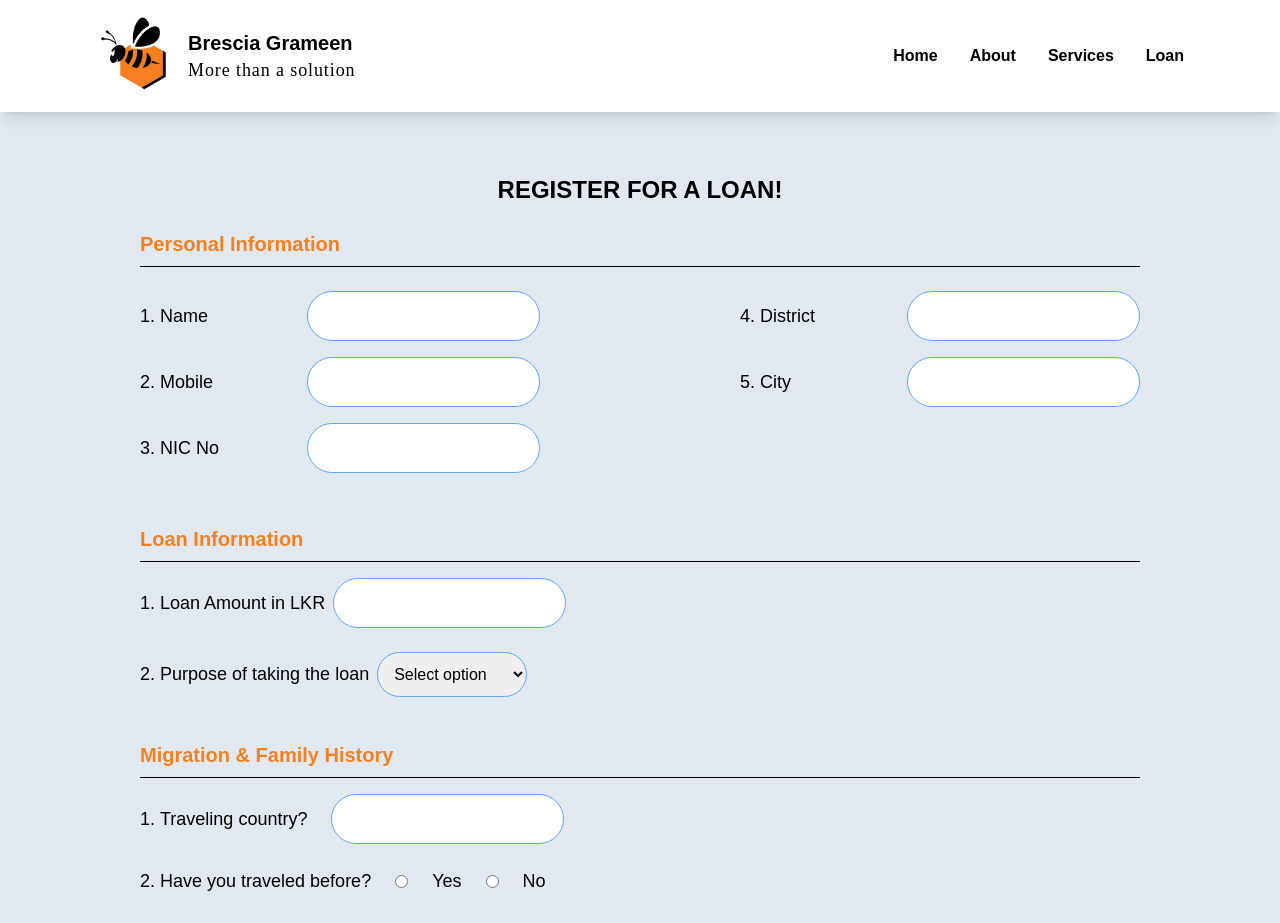
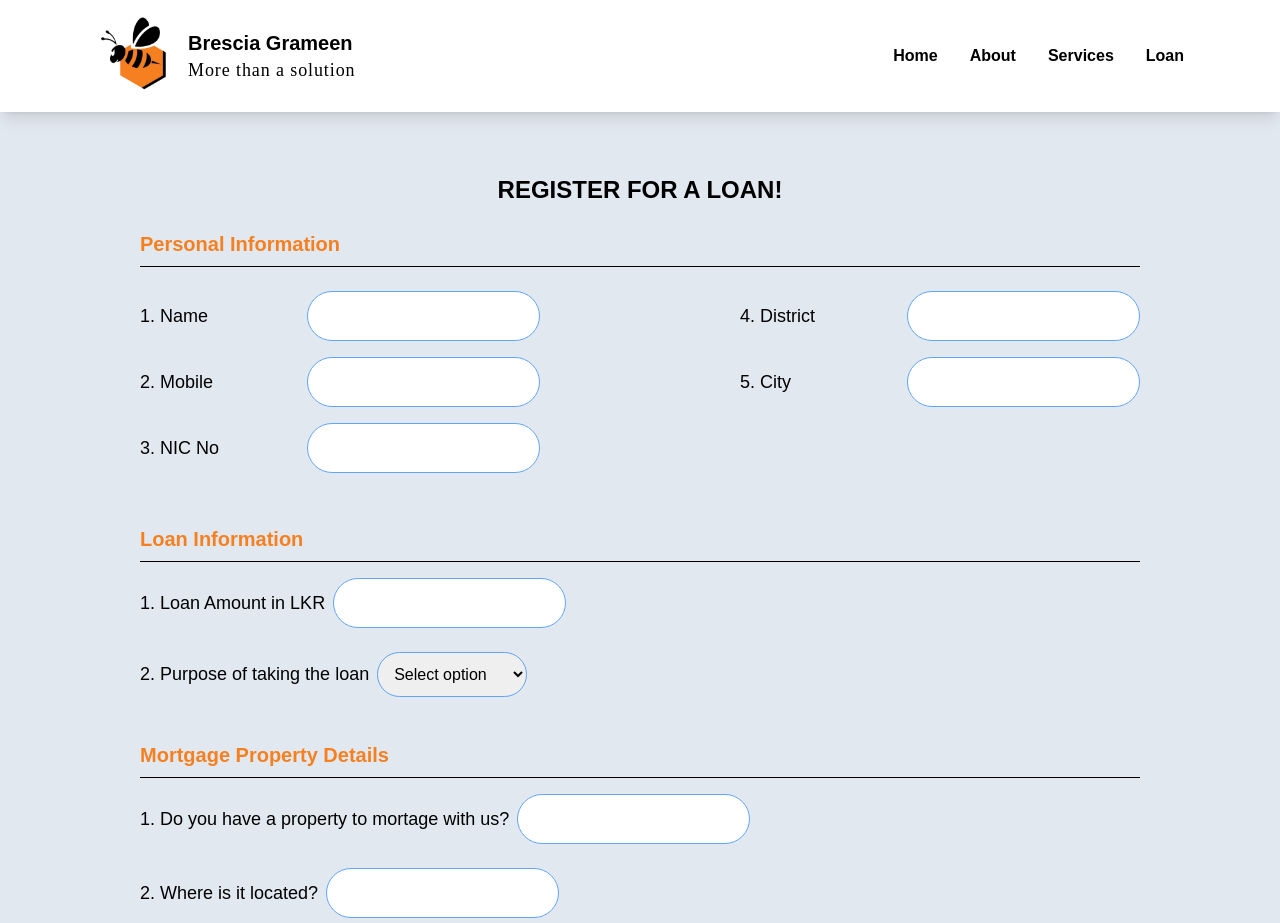
Before and after one commit to techocea/bresciagrameen, a React (Create React App) app: page /loans in a window 1280 px wide. Shown: the top 923 px of the page. Built offline with nearby package versions, Linux system fonts and the light colour scheme.

Commit message:
new adds

```diff
--- a/src/pages/loan.jsx
+++ b/src/pages/loan.jsx
@@ -3,16 +3,12 @@ import { useForm } from "@formspree/react";
 
 const Loan = () => {
   const [selectedPurpose, setSelectedPurpose] = useState("Select option");
-  const [countryField, setCountryField] = useState(false);
-  // const [travelField, setTravelField] = useState(false);
-  const [liveAbroad, setLiveAbroad] = useState("");
-  const [agencyField, setAgencyField] = useState(null);
-  // const [relationField, setRelationField] = useState(false);
-  const [supportField, setSupportField] = useState(null);
-  const [agencyName, setAgencyName] = useState(null);
-  const [sponsoringMe, setSponsoringMe] = useState(null);
-  const [travelHistory, setTravelHistory] = useState(null);
-
+  const [liveAbroad, setLiveAbroad] = useState(false);
+  const [supportField, setSupportField] = useState(false);
+  const [agencyName, setAgencyName] = useState(false);
+  const [sponsoringMe, setSponsoringMe] = useState(false);
+  const [travelHistory, setTravelHistory] = useState(false);
+  const [showMigrationDetails, setShowMigrationDetails] = useState(false);
 
   const [state, handleSubmit] = useForm("xayrngwe");
 
@@ -20,47 +16,46 @@ const Loan = () => {
     const selected = e.target.value;
 
     setSelectedPurpose(selected);
-    setCountryField(selected === "study_abroad" || selected === "work_abroad");// no need if
-    // setTravelField(selected === "Yes");// no need if
-    setAgencyField(false);// no need if
-    // setRelationField(false);
+    setLiveAbroad(false);
     setSupportField(false);
-    setLiveAbroad(false);
     setAgencyName(false);
     setSponsoringMe(false);
     setTravelHistory(false);
 
-
     if (selected === "personal_loan") {
-      setSupportField(true)
-    }
-    else if (e.target.name === "relationStatus" && e.target.value === "Yes") {
       setSupportField(true);
-      setLiveAbroad(true)
-    }
-    else if (e.target.name === "relationStatus" && e.target.value === "No") {
+      setShowMigrationDetails(false);
+    } else if (e.target.name === "relationStatus" && e.target.value === "relationStatusYes") {
+      setSupportField(true);
+      setLiveAbroad(true);
+    } else if (e.target.name === "relationStatus" && e.target.value === "relationStatusNo") {
       setSupportField(true);
       setLiveAbroad(false);
     }
 
-    if (e.target.name === "agency/sponsorship" && e.target.value === "Agency") {
-      setAgencyName(true);
-    }
-    if (e.target.name === "agency/sponsorship" && e.target.value === "Sponsorship") {
-      setSponsoringMe(true);
+    if (selected === "work_abroad" || selected === "study_abroad") {
+      setShowMigrationDetails(true);
     }
 
-    if (e.target.name === "traveledBefore" && e.target.value === "Yes") {
+    if (e.target.name === "agency/sponsorship") {
+      if (e.target.value === "Agency") {
+        setAgencyName(true);
+        setSponsoringMe(false);
+      } else if (e.target.value === "Sponsorship") {
+        setSponsoringMe(true);
+        setAgencyName(false);
+      } else {
+        setAgencyName(false);
+        setSponsoringMe(false);
+      }
+    }
+
+
+    if (e.target.name === "traveledBefore" && e.target.value === "traveledBeforeYes") {
       setTravelHistory(true);
     }
+  };
 
-    // else if (e.target.name === "relationStatus" && e.target.value === "No") {
-    //   setSupportField(true);
-    //   setLiveAbroad(false);
-    // }
-
-
-  };
   if (state.succeeded) {
     return <p>Thanks for joining!</p>;
   }
@@ -127,16 +122,14 @@ const Loan = () => {
                     <option value="study_abroad">Study Abroad</option>
                   </select>
                 </div>
-
                 {supportField && (
                   <div className="flex max-md:flex-col gap-6 items-center">
                     <div className="flex max-md:flex-col items-center gap-2">
                       <label>3.&nbsp;Do you have a relation in abroad who is capabale of doing the payments?</label>
-                      <input type="radio" name="relationStatus" id="yes" value="Yes" onChange={handlePurposeChange} />
-                      <label htmlFor="yes">Yes</label>
-                      <input type="radio" name="relationStatus" id="no" value="No" onChange={handlePurposeChange} />
-                      <label htmlFor="no">No</label>
-                      {/* <input type="text" name="traveled before" id="traveled before" /> */}
+                      <input type="radio" name="relationStatus" id="relationStatusyes" value="relationStatusYes" onChange={handlePurposeChange} />
+                      <label htmlFor="relationStatusyes">Yes</label>
+                      <input type="radio" name="relationStatus" id="relationStatusno" value="relationStatusNo" onChange={handlePurposeChange} />
+                      <label htmlFor="relationStatusno">No</label>
                     </div>
                   </div>)
                 }
@@ -144,35 +137,35 @@ const Loan = () => {
                   <div className="flex flex-col gap-6 max-md:flex-col items-start">
                     <div className="flex max-md:flex-col items-center gap-2">
                       <label>4.&nbsp;What is the relationship with him/her?</label>
-                      <input type="text" name="relationWith" id="relationWith" />
+                      <input type="text" name="relationWith" id="relationWith" required />
                     </div>
                     <div className="flex items-center justify-center gap-2">
                       <label>5.&nbsp;Where are they living?</label>
-                      <input type="text" name="relationLive" id="relationLive" />
+                      <input type="text" name="relationLive" id="relationLive" required />
                     </div>
                     <div className="flex max-md:flex-col items-center gap-2">
                       <label>6.&nbsp;What is their occupation?</label>
-                      <input type="text" name="relationOccupation" id="relationOccupation" />
+                      <input type="text" name="relationOccupation" id="relationOccupation" required />
                     </div>
                   </div>
                 )}
               </div>
             </div>
+            {showMigrationDetails && (
               <div className="max-md:flex max-md:flex-col max-md:items-center max-md:justify-center max-md:px-6">
                 <h1 className="form font-bold text-yellow text-xl pb-2 max-md:text-[22px] max-md:text-center">Migration & Family History</h1>
                 <hr className="w-full max-md:w-screen" />
                 <div className="flex flex-col gap-6 lg:gap-10 py-4 lg:py-12 max-md:w-screen max-md:px-6">
-
                   <div className="flex gap-6 max-md:flex-col max-md:items-start items-center">
                     <label>1.&nbsp;Traveling country?</label>
                     <input type="text" name="country" id="country" />
                   </div>
                   <div className="flex gap-6 max-md:flex-col max-md:items-start items-center">
                     <label>2.&nbsp;Have you traveled before?</label>
-                  <input type="radio" name="traveledBefore" id="traveledBefore" value="Yes" onChange={handlePurposeChange} />
-                  <label htmlFor="yes">Yes</label>
-                  <input type="radio" name="traveledBefore" id="traveledBefore" value="No" onChange={handlePurposeChange} />
-                  <label htmlFor="no">No</label>
+                    <input type="radio" name="traveledBefore" id="traveledBeforeyes" value="traveledBeforeYes" onChange={handlePurposeChange} />
+                    <label htmlFor="traveledBeforeyes">Yes</label>
+                    <input type="radio" name="traveledBefore" id="traveledBeforeno" value="traveledBeforeNo" onChange={handlePurposeChange} />
+                    <label htmlFor="traveledBeforeno">No</label>
                   </div>
                   {travelHistory && (
                     <div className="flex flex-col gap-6 max-md:flex-col items-start">
@@ -184,10 +177,10 @@ const Loan = () => {
                   )}
                   <div className="flex gap-6 max-md:flex-col max-md:items-start items-center">
                     <label>3.&nbsp;Do you have any relatives in the country you wish to migrate?</label>
-                  <input type="radio" name="relationAbroad" id="relationAbroad" value="Yes" />
-                  <label htmlFor="yes">Yes</label>
-                  <input type="radio" name="relationAbroad" id="relationAbroad" value="No" />
-                  <label htmlFor="no">No</label>
+                    <input type="radio" name="relationAbroad" id="relationAbroadyes" value="relationAbroadYes" />
+                    <label htmlFor="relationAbroadyes">Yes</label>
+                    <input type="radio" name="relationAbroad" id="relationAbroadno" value="relationAbroadNo" />
+                    <label htmlFor="relationAbroadno">No</label>
                   </div>
 
                   <div className="flex gap-2 max-md:flex-col max-md:items-start items-center">
@@ -214,25 +207,18 @@ const Loan = () => {
                   {sponsoringMe && (
                     <div className="flex flex-col gap-6 max-md:flex-col items-start">
                       <div className="flex max-md:flex-col items-center gap-2">
-                      <label>3.&nbsp;What is the relationship with him/her?</label>
-                      <input type="text" name="agencyName" id="agencyName" />
+                        <label>5.&nbsp;What is the relationship with him/her?</label>
+                        <input type="text" name="sponsorRelation" id="sponsorRelation" />
                       </div>
                       <div className="flex max-md:flex-col items-center gap-2">
-                      <label>4.&nbsp;What is his/her occupation?</label>
-                      <input type="text" name="agencyLocation" id="agencyLocation" />
+                        <label>6.&nbsp;What is his/her occupation?</label>
+                        <input type="text" name="sponsorResidence" id="sponsorResidence" />
                       </div>
                     </div>
                   )}
-                {/* <div className="flex max-md:flex-col items-center gap-2 lg:gap-0 lg:justify-between">
-                  <p>5.&nbsp;<strong>Have you traveled before?</strong> If<strong>&nbsp;YES,</strong> where have you been to?</p>
-                  <input type="text" name="traveled before" id="traveled before" />
-                </div>
-                <div className="flex max-md:flex-col items-center gap-2">
-                  <p>6.&nbsp;<strong>Do you have any relatives </strong>in the country you wish to migrate?</p>
-                  <input type="text" name="relatives live in" id="relatives live in" />
-                </div> */}
                 </div>
               </div>
+            )}
             <div className="max-md:flex max-md:flex-col max-md:items-center max-md:justify-center ">
               <h1 className="form font-bold text-yellow text-xl pb-2 max-md:text-[22px] max-md:text-center">Mortgage Property Details </h1>
               <hr className="w-full max-md:w-screen" />
@@ -251,7 +237,7 @@ const Loan = () => {
                 </div>
                 <div className="flex max-md:flex-col items-center gap-2 lg:gap-0 lg:justify-between">
                   <p>4.&nbsp;Have you previously taken any loans by mortgaging this property?</p>
-                  <input type="text" name="property valuation" id="property valuation" required />
+                  <input type="text" name="before loans" id="before loans" required />
                 </div>
               </div>
               <div className="max-md:w-full my-6">
@@ -263,7 +249,7 @@ const Loan = () => {
                 </button>
               </div>
             </div>
-            <p className="text-sm"><span className="text-red-600">*</span>Interest rates are low only for a short period of time </p>
+            <small><span className="text-red-600">*</span>Interest rates are low only for a short period of time </small>
           </div>
         </form>
       </section>
```
Lines whose indentation alone changed are shown as unchanged.
